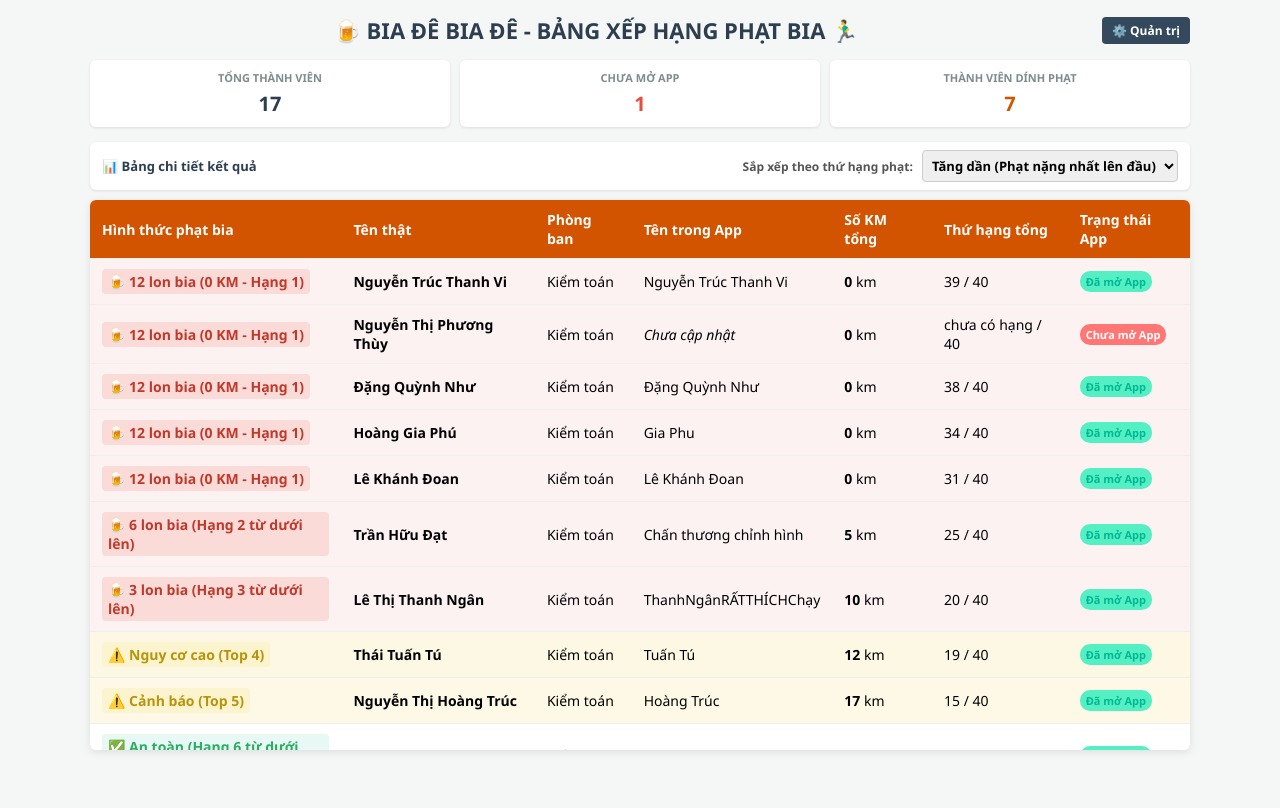
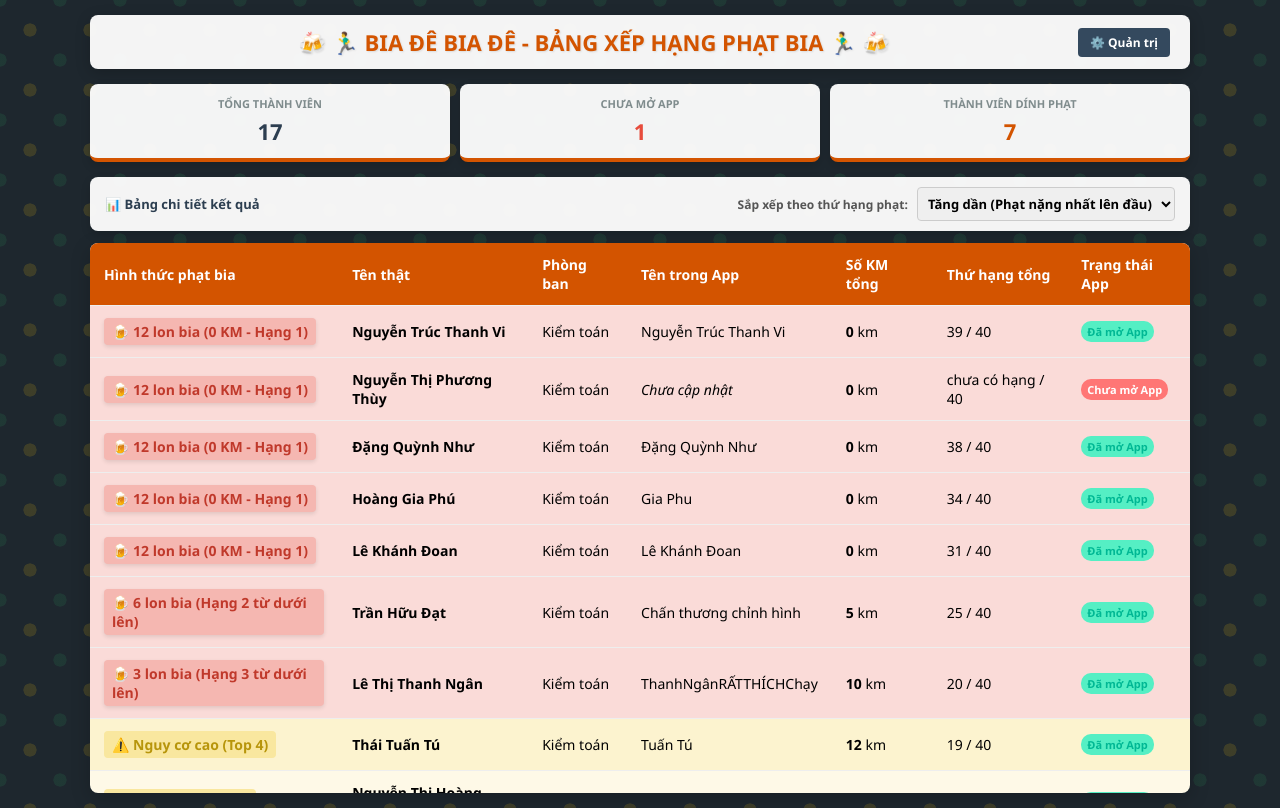
Before and after one commit to timoo2k4-ux/hi-ha, a plain HTML site: page index.html in a window 1280 px wide. Drawn offline with Linux system fonts and the light colour scheme.

Commit message:
Update index.html

```diff
--- a/index.html
+++ b/index.html
@@ -8,66 +8,84 @@
     <script src="https://cdn.jsdelivr.net/npm/xlsx@0.18.5/dist/xlsx.full.min.js"></script>
     <style>
         * { box-sizing: border-box; font-family: 'Segoe UI', Tahoma, Geneva, Verdana, sans-serif; }
-        body { background-color: #f4f7f6; margin: 0; padding: 15px; }
+
+        /* Hiệu ứng nền không khí bia & chạy bộ */
+        body {
+            background-color: #1e272e;
+            background-image:
+                radial-gradient(rgba(241, 196, 15, 0.15) 15%, transparent 16%),
+                radial-gradient(rgba(46, 204, 113, 0.1) 15%, transparent 16%);
+            background-size: 60px 60px;
+            background-position: 0 0, 30px 30px;
+            margin: 0;
+            padding: 15px;
+        }
+
         .container { max-width: 1100px; margin: 0 auto; }
 
-        .top-bar { display: flex; justify-content: space-between; align-items: center; margin-bottom: 15px; }
-        h1 { margin: 0; color: #2c3e50; font-size: 22px; text-align: center; flex: 1; }
+        .top-bar {
+            display: flex;
+            justify-content: space-between;
+            align-items: center;
+            margin-bottom: 15px;
+            background: rgba(255, 255, 255, 0.95);
+            padding: 12px 20px;
+            border-radius: 8px;
+            box-shadow: 0 4px 15px rgba(0,0,0,0.2);
+        }
+        h1 { margin: 0; color: #d35400; font-size: 22px; text-align: center; flex: 1; text-shadow: 1px 1px 2px rgba(0,0,0,0.1); }
 
-        .admin-btn { background-color: #34495e; color: white; border: none; padding: 5px 10px; border-radius: 4px; cursor: pointer; font-size: 12px; font-weight: bold; }
-        .admin-btn:hover { background-color: #2c3e50; }
+        .admin-btn { background-color: #34495e; color: white; border: none; padding: 6px 12px; border-radius: 4px; cursor: pointer; font-size: 12px; font-weight: bold; transition: 0.2s; }
+        .admin-btn:hover { background-color: #2c3e50; transform: scale(1.05); }
 
         .summary-cards { display: flex; gap: 10px; margin-bottom: 15px; }
-        .card { flex: 1; background: white; padding: 10px; border-radius: 6px; box-shadow: 0 1px 3px rgba(0,0,0,0.1); text-align: center; }
+        .card { flex: 1; background: rgba(255, 255, 255, 0.95); padding: 12px; border-radius: 8px; box-shadow: 0 4px 10px rgba(0,0,0,0.15); text-align: center; border-bottom: 4px solid #d35400; }
         .card h3 { margin: 0 0 5px 0; color: #7f8c8d; font-size: 11px; text-transform: uppercase; }
-        .card .value { font-size: 20px; font-weight: bold; color: #2c3e50; }
+        .card .value { font-size: 22px; font-weight: bold; color: #2c3e50; }
 
-        .controls-bar { display: flex; justify-content: space-between; align-items: center; margin-bottom: 10px; background: white; padding: 8px 12px; border-radius: 6px; box-shadow: 0 1px 3px rgba(0,0,0,0.1); }
-        .sort-select { padding: 5px; border-radius: 4px; border: 1px solid #ccc; font-size: 13px; font-weight: bold; cursor: pointer; }
+        .controls-bar { display: flex; justify-content: space-between; align-items: center; margin-bottom: 12px; background: rgba(255, 255, 255, 0.95); padding: 10px 15px; border-radius: 8px; box-shadow: 0 4px 10px rgba(0,0,0,0.15); }
+        .sort-select { padding: 6px; border-radius: 4px; border: 1px solid #ccc; font-size: 13px; font-weight: bold; cursor: pointer; }
 
-        .table-container { background: white; border-radius: 6px; box-shadow: 0 2px 8px rgba(0,0,0,0.1); overflow-x: auto; max-height: 550px; overflow-y: auto; }
+        .table-container { background: rgba(255, 255, 255, 0.98); border-radius: 8px; box-shadow: 0 6px 20px rgba(0,0,0,0.2); overflow-x: auto; max-height: 550px; overflow-y: auto; }
         table { width: 100%; border-collapse: collapse; text-align: left; font-size: 14px; }
-        th, td { padding: 10px 12px; border-bottom: 1px solid #eee; }
+        th, td { padding: 12px 14px; border-bottom: 1px solid #eee; }
         th { background-color: #d35400; color: white; font-weight: 600; position: sticky; top: 0; z-index: 10; }
-        tr:hover { background-color: #f8f9fa; }
+        tr:hover { background-color: #fef5e7 !important; }
 
-        .penalty-row { background-color: #fdf2f2 !important; }
-        .warning-top4 { background-color: #fcf8e3 !important; } /* Màu vàng cảnh báo Top 4 */
-        .warning-top5 { background-color: #fef9e7 !important; } /* Màu vàng nhẹ cảnh báo Top 5 */
+        .penalty-row { background-color: #fadbd8 !important; }
+        .warning-top4 { background-color: #fcf3cf !important; }
+        .warning-top5 { background-color: #fef9e7 !important; }
 
         .badge { padding: 3px 6px; border-radius: 10px; font-size: 11px; font-weight: bold; display: inline-block; }
         .badge-danger { background-color: #ff7675; color: white; }
         .badge-success { background-color: #55efc4; color: #00b894; }
-        .fine-text { color: #c0392b; font-weight: bold; background: #fadbd8; padding: 3px 6px; border-radius: 4px; display: inline-block; }
-        .warning-text { color: #b7950b; font-weight: bold; background: #fcf3cf; padding: 3px 6px; border-radius: 4px; display: inline-block; }
-        .safe-text { color: #27ae60; font-weight: bold; background: #e8f8f5; padding: 3px 6px; border-radius: 4px; display: inline-block; }
+        .fine-text { color: #c0392b; font-weight: bold; background: #f5b7b1; padding: 4px 8px; border-radius: 4px; display: inline-block; box-shadow: 0 2px 4px rgba(0,0,0,0.1); }
+        .warning-text { color: #b7950b; font-weight: bold; background: #f9e79f; padding: 4px 8px; border-radius: 4px; display: inline-block; }
+        .safe-text { color: #1e8449; font-weight: bold; background: #d4efdf; padding: 4px 8px; border-radius: 4px; display: inline-block; }
 
-        #admin-panel { display: none; background: white; padding: 15px; border-radius: 6px; box-shadow: 0 3px 10px rgba(0,0,0,0.15); margin-bottom: 15px; border-left: 4px solid #d35400; }
+        #admin-panel { display: none; background: rgba(255, 255, 255, 0.98); padding: 15px; border-radius: 8px; box-shadow: 0 6px 20px rgba(0,0,0,0.25); margin-bottom: 15px; border-left: 6px solid #d35400; }
         #admin-panel h3 { margin-top: 0; color: #d35400; font-size: 15px; }
 
-        .admin-section { background: #f8f9fa; padding: 10px; border-radius: 4px; margin-bottom: 10px; border: 1px solid #e9ecef; }
+        .admin-section { background: #f8f9fa; padding: 10px; border-radius: 6px; margin-bottom: 10px; border: 1px solid #e9ecef; }
         .admin-section h4 { margin: 0 0 8px 0; color: #2c3e50; font-size: 13px; }
 
-        .form-row { display: flex; gap: 6px; align-items: center; margin-bottom: 6px; background: #fff; padding: 4px; border-radius: 4px; border: 1px solid #ddd; flex-wrap: wrap; }
-        .form-row input { padding: 4px; border: 1px solid #ccc; border-radius: 4px; font-size: 11px; }
+        .form-row { display: flex; gap: 6px; align-items: center; margin-bottom: 6px; background: #fff; padding: 6px; border-radius: 4px; border: 1px solid #ddd; flex-wrap: wrap; }
+        .form-row input { padding: 5px; border: 1px solid #ccc; border-radius: 4px; font-size: 11px; }
         .form-row label { font-size: 11px; font-weight: bold; color: #555; }
 
-        .btn { padding: 5px 10px; border-radius: 4px; cursor: pointer; font-weight: bold; border: none; color: white; font-size: 11px; }
+        .btn { padding: 6px 12px; border-radius: 4px; cursor: pointer; font-weight: bold; border: none; color: white; font-size: 11px; transition: 0.2s; }
+        .btn:hover { opacity: 0.9; }
         .btn-green { background-color: #27ae60; }
-        .btn-green:hover { background-color: #219653; }
         .btn-blue { background-color: #2980b9; }
-        .btn-blue:hover { background-color: #3498db; }
-        .btn-red { background-color: #c0392b; padding: 4px 6px; }
-        .btn-red:hover { background-color: #a93226; }
+        .btn-red { background-color: #c0392b; padding: 4px 8px; }
         .btn-purple { background-color: #8e44ad; }
-        .btn-purple:hover { background-color: #732d91; }
     </style>
 </head>
 <body>
 
 <div class="container">
     <div class="top-bar">
-        <h1>🍺 BIA ĐÊ BIA ĐÊ - BẢNG XẾP HẠNG PHẠT BIA 🏃‍♂️</h1>
+        <h1>🍻 🏃‍♂️ BIA ĐÊ BIA ĐÊ - BẢNG XẾP HẠNG PHẠT BIA 🏃‍♂️ 🍻</h1>
         <button class="admin-btn" onclick="toggleAdmin()">⚙️ Quản trị</button>
     </div>
 
@@ -91,7 +109,7 @@
                     <input type="file" id="excel-file-input" accept=".xlsx, .xls, .csv" onchange="uploadExcel(event)" style="font-size: 11px;">
                 </div>
                 <div style="flex: 1; min-width: 200px; display: flex; gap: 5px;">
-                    <input type="text" id="gsheet-url" placeholder="Dán link CSV..." style="flex: 1; padding: 4px; border: 1px solid #ccc; border-radius: 4px; font-size: 11px;">
+                    <input type="text" id="gsheet-url" placeholder="Dán link CSV..." style="flex: 1; padding: 5px; border: 1px solid #ccc; border-radius: 4px; font-size: 11px;">
                     <button class="btn btn-blue" onclick="syncGoogleSheet()">Tải</button>
                 </div>
             </div>
@@ -165,7 +183,7 @@
         { name: "Lê Khánh Đoan", dept: "Kiểm toán", appName: "Lê Khánh Đoan", km: 0, rank: 31 }
     ];
 
-    let membersData = JSON.parse(localStorage.getItem('beer_penalty_data_v6')) || defaultData;
+    let membersData = JSON.parse(localStorage.getItem('beer_penalty_data_v7')) || defaultData;
 
     function renderTable() {
         const tbody = document.getElementById('leaderboard-data');
@@ -175,10 +193,7 @@
         let penaltyCount = 0;
         const sortDirection = document.getElementById('sort-order').value;
 
-        // 1. Nhóm 0 km: Đưa lên làm Top phạt nặng nhất (Hạng 1)
         let zeroKmRunners = membersData.filter(m => m.km === 0);
-
-        // 2. Nhóm có chạy (> 0 km): Sắp xếp tăng dần theo số KM (ít km nhất xếp tiếp theo)
         let activeRunners = membersData.filter(m => m.km > 0).sort((a, b) => a.km - b.km);
 
         let uniqueKms = [...new Set(activeRunners.map(m => m.km))];
@@ -226,7 +241,6 @@
             });
         }
 
-        // Đánh dấu cảnh báo Top 4, Top 5 và các hạng an toàn còn lại
         let unpunished = membersData.filter(m => m.priorityOrder === 99).sort((a, b) => a.km - b.km);
         unpunished.forEach((m, idx) => {
             if (idx === 0) {
@@ -236,7 +250,6 @@
                 m.warningType = "⚠️ Cảnh báo (Top 5)";
                 m.priorityOrder = 5;
             } else {
-                // Xếp hạng an toàn tiếp theo (Hạng 6, 7, 8...)
                 let safeRankNumber = 6 + idx - 2;
                 m.warningType = `✅ An toàn (Hạng ${safeRankNumber} từ dưới lên)`;
                 m.priorityOrder = 10 + idx;
@@ -247,7 +260,6 @@
             if (!member.appName || member.appName.trim() === '') noAppCount++;
         });
 
-        // Sắp xếp danh sách hiển thị theo lựa chọn của người dùng
         membersData.sort((a, b) => {
             if (sortDirection === 'asc') {
                 if (a.priorityOrder !== b.priorityOrder) return a.priorityOrder - b.priorityOrder;
@@ -273,7 +285,7 @@
             let displayCol1 = "-";
             if (member.fine && member.fine !== "") {
                 displayCol1 = `<span class="fine-text">${member.fine}</span>`;
-            } else if (member.warningType && member.warningType.includes("Nguy cơ") || member.warningType.includes("Cảnh báo")) {
+            } else if (member.warningType && (member.warningType.includes("Nguy cơ") || member.warningType.includes("Cảnh báo"))) {
                 displayCol1 = `<span class="warning-text">${member.warningType}</span>`;
             } else if (member.warningType) {
                 displayCol1 = `<span class="safe-text">${member.warningType}</span>`;
@@ -355,7 +367,7 @@
         });
 
         membersData = updatedList;
-        localStorage.setItem('beer_penalty_data_v6', JSON.stringify(membersData));
+        localStorage.setItem('beer_penalty_data_v7', JSON.stringify(membersData));
         alert("Đã lưu thay đổi thành công!");
         document.getElementById('admin-panel').style.display = 'none';
         renderTable();
@@ -399,7 +411,7 @@
             km: parseFloat(row['Số km'] || row['KM'] || 0),
             rank: row['thứ hạng'] || row['Thứ hạng'] || 'chưa có hạng'
         }));
-        localStorage.setItem('beer_penalty_data_v6', JSON.stringify(membersData));
+        localStorage.setItem('beer_penalty_data_v7', JSON.stringify(membersData));
         renderTable();
     }
 
```
